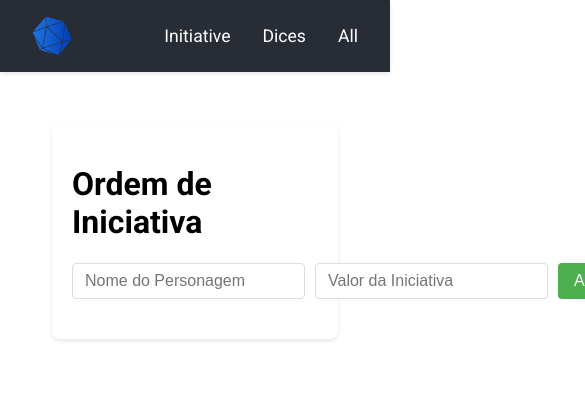
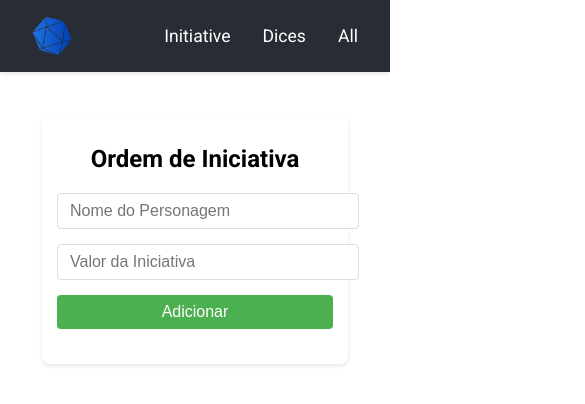
Before and after one commit to GustavoAlmeidaPuff/rpg-handler, a React (Create React App) app: page /initiative in a window 390 px wide. Shown: the top 404 px of the page, 585 px wide, since content can reach past the window. Built offline with nearby package versions, Linux system fonts and the light colour scheme.

Commit message:
Add responsive design and improve layout for Initiative page

```diff
--- a/src/pages/initiative.css
+++ b/src/pages/initiative.css
@@ -15,6 +15,7 @@
   display: flex;
   gap: 10px;
   margin-bottom: 20px;
+  flex-wrap: wrap;
 }
 
 .initiative-form input {
@@ -22,6 +23,8 @@
   border: 1px solid #ddd;
   border-radius: 4px;
   font-size: 16px;
+  flex: 1;
+  min-width: 120px;
 }
 
 .initiative-form button {
@@ -32,6 +35,7 @@
   border-radius: 4px;
   cursor: pointer;
   font-size: 16px;
+  white-space: nowrap;
 }
 
 .initiative-form button:hover {
@@ -51,6 +55,8 @@
   background-color: #f5f5f5;
   border-radius: 4px;
   gap: 15px;
+  flex-wrap: wrap;
+  box-shadow: 0px 0px 20px #0000004b;
 }
 
 .initiative-number {
@@ -65,8 +71,9 @@
 }
 
 .character-name {
-  flex-grow: 1;
+  flex: 1;
   font-size: 16px;
+  min-width: 120px;
 }
 
 .remove-button {
@@ -95,3 +102,49 @@
 .clear-button:hover {
   background-color: #f57c00;
 }
+
+/* Estilos responsivos para dispositivos móveis */
+@media screen and (max-width: 600px) {
+  .initiative-main-content {
+    padding: 10px;
+  }
+
+  .initiative-container {
+    padding: 15px;
+  }
+
+  .initiative-form {
+    flex-direction: column;
+    gap: 15px;
+  }
+
+  .initiative-form input {
+    width: 100%;
+  }
+
+  .initiative-form button {
+    width: 100%;
+  }
+
+  .character-item {
+    padding: 15px;
+    gap: 10px;
+  }
+
+  .initiative-number {
+    font-size: 18px;
+    min-width: 35px;
+  }
+
+  .character-name {
+    width: 100%;
+    order: -1;
+    margin-bottom: 5px;
+  }
+
+  h1 {
+    font-size: 24px;
+    text-align: center;
+    margin-bottom: 20px;
+  }
+}
```
